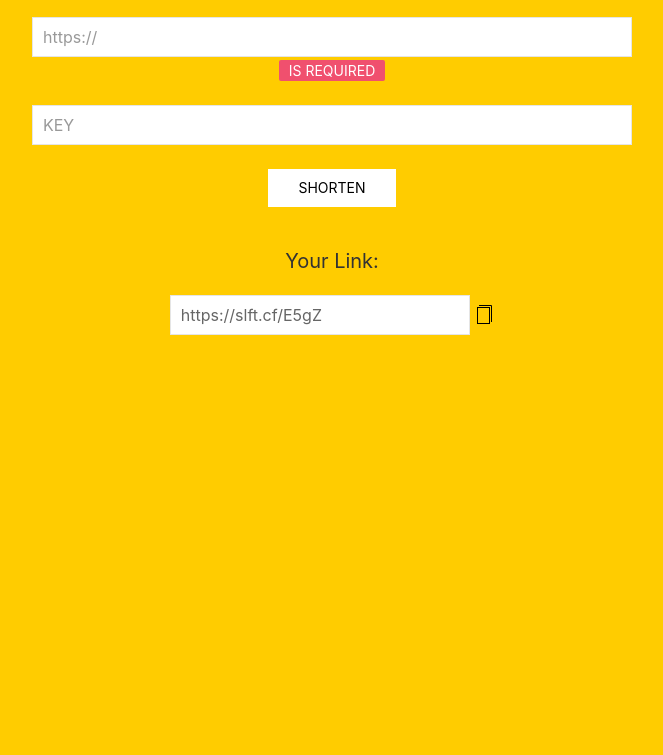
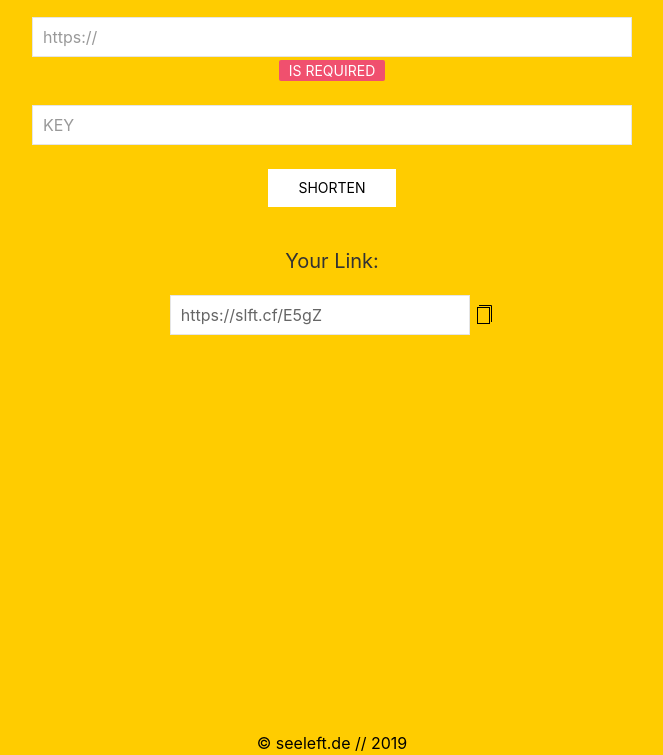
Before and after one commit to timkmpe/timkmpe.github.io, a plain HTML site: page index.html in a window 1280 px wide. Shown: the part 45-800 px from the top of the page, without its empty margins (308-971 px from the left). Drawn offline with Linux system fonts and the light colour scheme.

Commit message:
add website footer

```diff
--- a/css/style.css
+++ b/css/style.css
@@ -1,6 +1,14 @@
 body, html {
     background-color: #ffcc00;
     color: black;
+}
+
+#footer {
+    position: absolute;
+    bottom: 0;
+    width: 100%;
+    line-height: 1.5em;
+    text-align: center;
 }
 
 .slft-btn-yellow {
@@ -12,3 +20,8 @@ body, html {
     color: white;
     background-color: black;
 }
+
+.slft-center {
+    text-align: center;
+    margin-top: 10px;
+}
--- a/index.html
+++ b/index.html
@@ -38,10 +38,10 @@
 
         <h4>Your Link:</h4>
         <input class="uk-input uk-width-1-4@s" id="text1" value="https://slft.cf/E5gZ" type="text" readonly> <span uk-icon="copy" uk-tooltip="Copy to Clipboard" onclick="copy()"></span>
-
-
     </center>
 </div>
 
+<div id="footer">&copy; seeleft.de // 2019</div>
+
 </body>
 </html>
```
